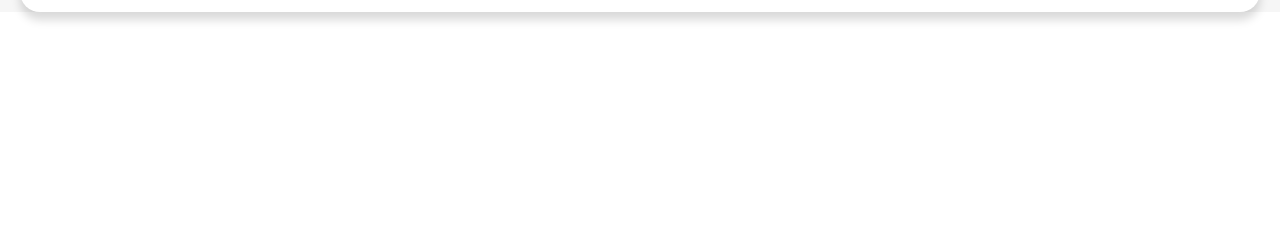
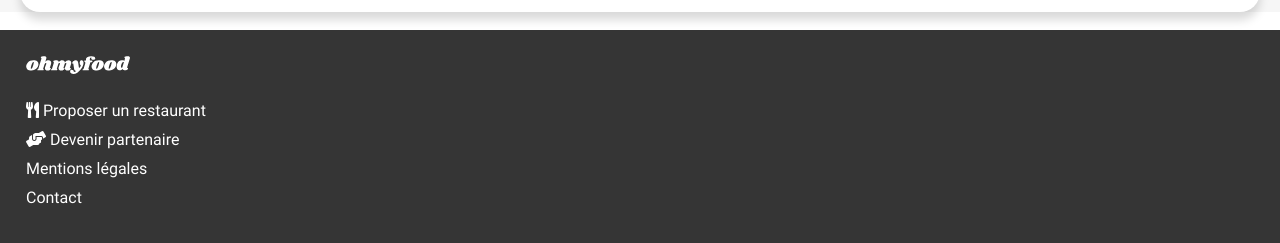
Before and after one commit to Shycin/antonyjacques_3_12092021, a website: page index.html in a window 1280 px wide. Shown: the part 1947-2190 px from the top of the page. Before the commit the page ends 1977 px from the top, so only its background shows below. Drawn offline with Linux system fonts and the light colour scheme.

Commit message:
add footer html & generate prefix

```diff
--- a/index.html
+++ b/index.html
@@ -9,6 +9,7 @@
         <link rel="stylesheet" href="./css/body.css">
         <link rel="stylesheet" href="./css/main.css">
         <link rel="stylesheet" href="./css/header.css">
+        <link rel="stylesheet" href="./css/footer.css">
 
         <link rel="stylesheet" href="./fontAwesome/css/all.min.css">
     </head>
@@ -132,5 +133,27 @@
             </div>
         </main>
 
+        <footer>
+            <a href="/" class="footer-logo">
+                <img src=".\img\logo\logo.svg"></img>
+            </a>
+            <ul>
+                <li>
+                    <i class="fas fa-utensils"></i>
+                    Proposer un restaurant
+                </li>
+                <li>
+                    <i class="fas fa-hands-helping"></i>
+                    Devenir partenaire
+                </li>
+                <li>
+                    Mentions légales
+                </li>
+                <li>
+                    Contact
+                </li>
+            </ul>
+        </footer>
+
     </body>
 </html>
--- a/sass/body.scss
+++ b/sass/body.scss
@@ -10,3 +10,8 @@
     text-decoration: none;
     color: black;
 }
+
+ul
+{
+    list-style: none;
+}
--- a/sass/constant.scss
+++ b/sass/constant.scss
@@ -3,6 +3,7 @@
 $tertio-color: #99E2D0 ;
 
 $bg-color-light: #f6f6f6;
+$bg-color-dark: #353535;
 
 @mixin center_bloc {
     text-align: center;
--- /dev/null
+++ b/sass/footer.scss
@@ -0,0 +1,29 @@
+@use "constant";
+
+footer
+{
+    font-size: 16px;
+    background-color: constant.$bg-color-dark;
+    color: white;
+
+    padding: 26px;
+
+    ul
+    {
+        margin-top: 23px;
+
+        li
+        {
+            margin: 10px 0;
+        }
+    }
+}
+
+.footer-logo
+{
+    img
+    {
+        filter: brightness(100);
+        height: 18px;
+    }
+}
```
Also changed, not shown: css/body.css, css/constant.css, css/footer.css (added), css/header.css, css/main.css, 3 other files.
